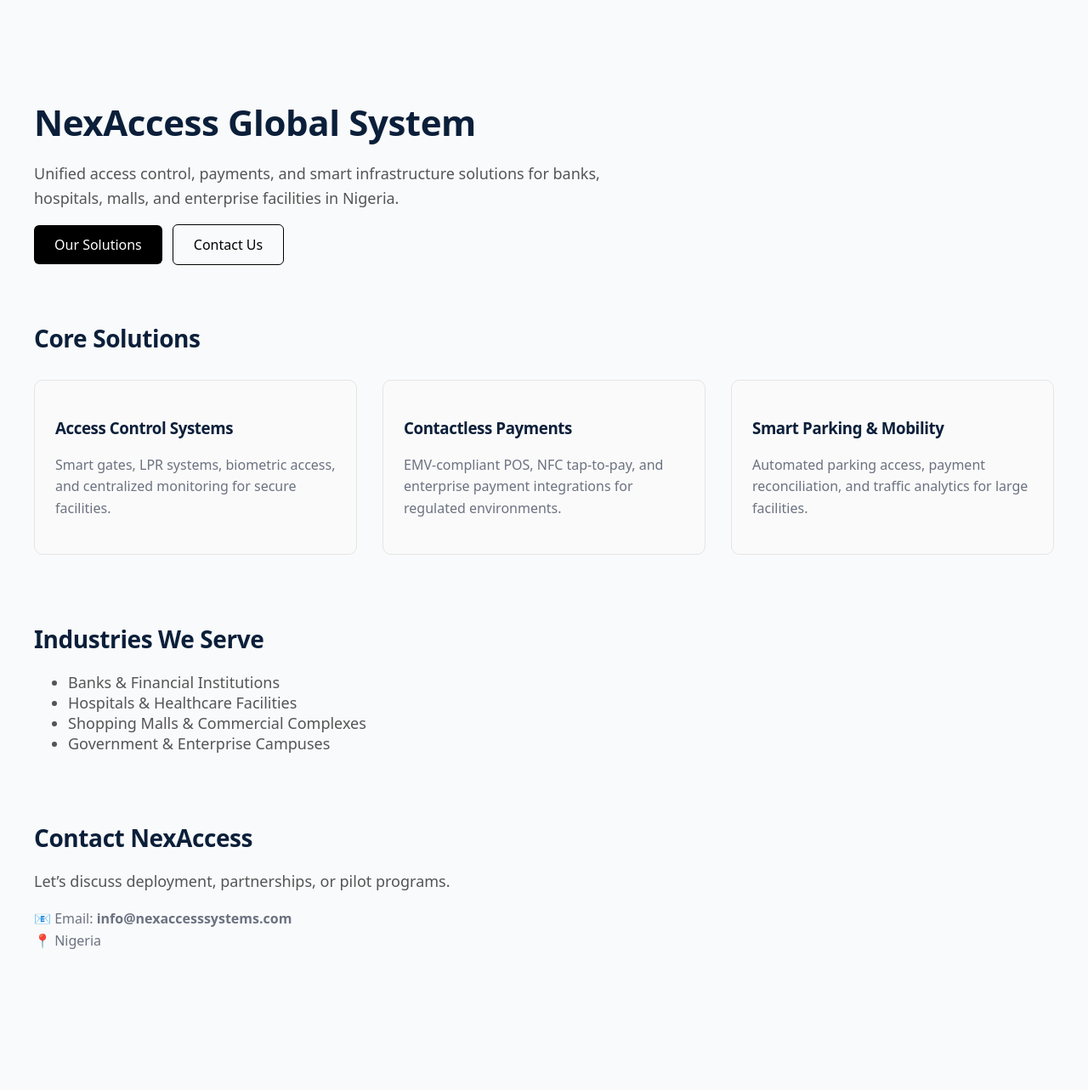
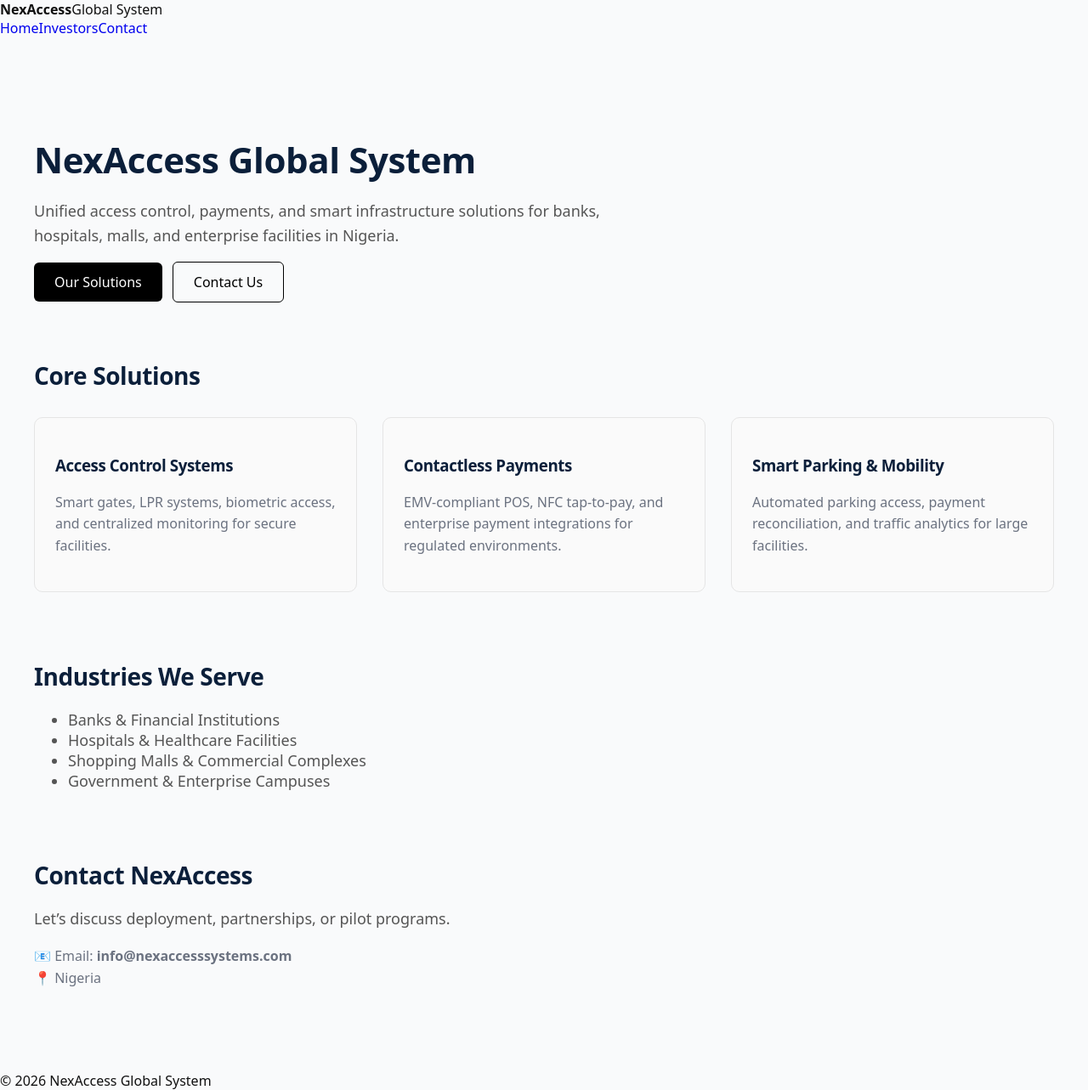
Before and after one commit to nwagwuemmanuel200-bit/nexaccess-website, a Next.js app: page / in a window 1280 px wide. Shown: the whole page at 85% size. Before the commit the page ends 1217 px from the top, so only its background shows below. Built offline with nearby package versions, Linux system fonts and the light colour scheme.

Commit message:
Enhance layout with header and footer components
Added header and footer to layout with navigation links.

```diff
--- a/app/layout.js
+++ b/app/layout.js
@@ -43,9 +43,26 @@ export default function RootLayout({ children }) {
     </Script>
   </head>
 
-  <body style={{ margin: 0, fontFamily: "system-ui" }}>
-    {children}
-  </body>
+  <body>
+  <header className="site-header">
+    <div className="logo">
+      <strong>NexAccess</strong>
+      <span>Global System</span>
+    </div>
+
+    <nav className="nav">
+      <a href="/">Home</a>
+      <a href="/investors">Investors</a>
+      <a href="#contact">Contact</a>
+    </nav>
+  </header>
+
+  {children}
+
+  <footer className="site-footer">
+    © {new Date().getFullYear()} NexAccess Global System
+  </footer>
+</body>
 </html>
   );
 }
```
